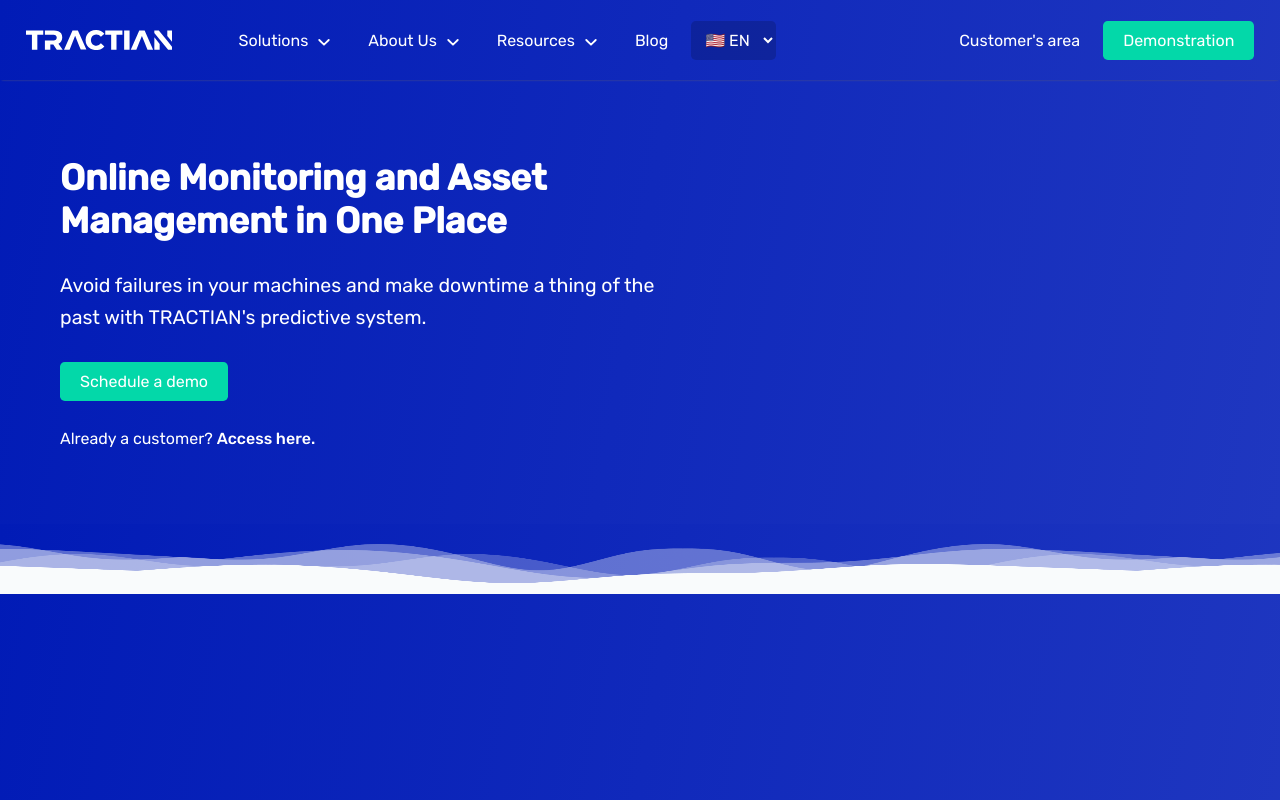
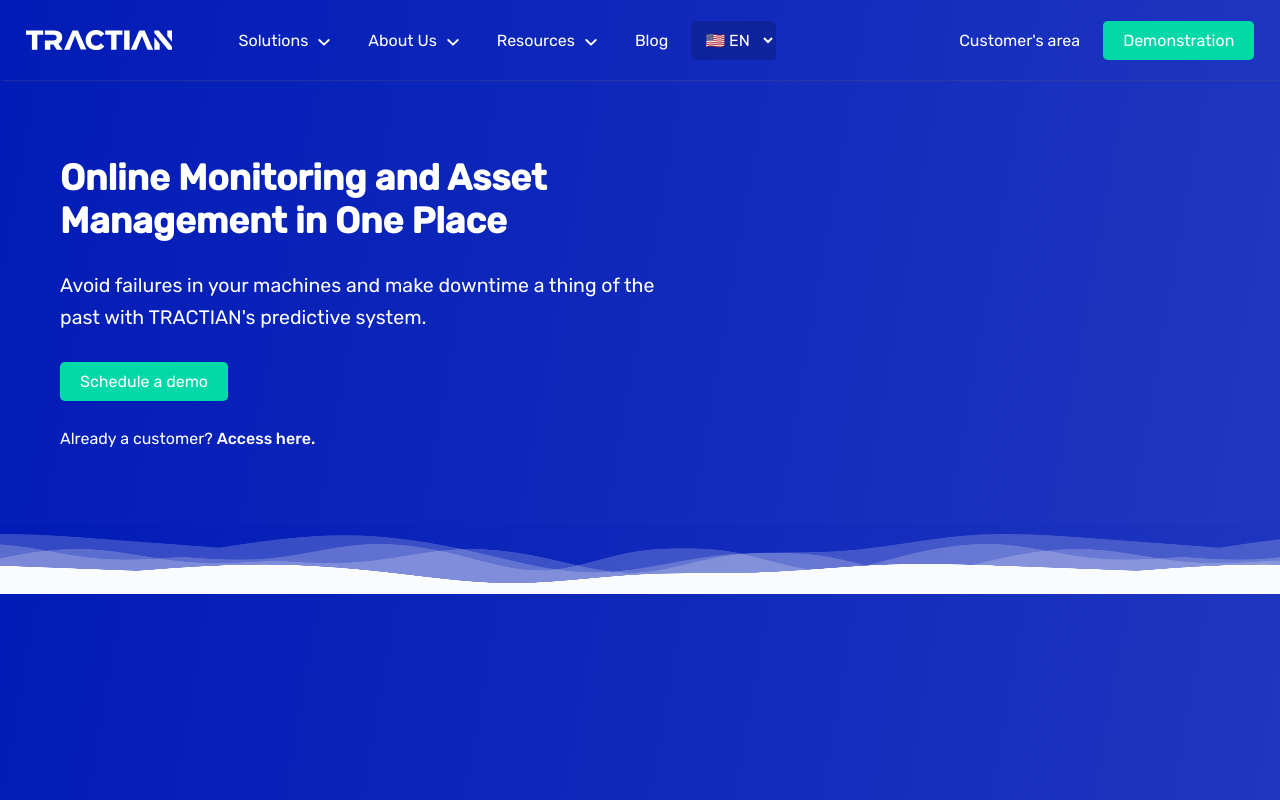
Before and after one commit to pedrotrasfereti/tractian-landing-page, a React (Vite) app: page / in a window 1280 px wide. Built offline with nearby package versions, Linux system fonts and the light colour scheme.

Commit message:
chore: adjust waves

```diff
--- a/src/components/Home/styles.css
+++ b/src/components/Home/styles.css
@@ -65,18 +65,18 @@
 }
 
 .Wave1 {
-  height: 40px;
+  height: 45px;
   background-image: url('./assets/wave2.png');
-  background-size: 1000px 40px;
-  opacity: .25;
+  background-size: 1000px 45px;
+  opacity: .2;
   animation: wavvy 20s linear infinite;
 }
 
 .Wave2 {
-  height: 45px;
+  height: 60px;
   background-image: url('./assets/wave1.png');
-  background-size: 1000px 45px;
-  opacity: .35;
+  background-size: 1000px 60px;
+  opacity: .2;
   animation: wavvy 25s linear infinite;
 }
 
@@ -84,7 +84,7 @@
   height: 50px;
   background-image: url('./assets/wave2.png');
   background-size: 1000px 50px;
-  opacity: .35;
+  opacity: .2;
   animation: wavvy 30s linear infinite;
 }
 
```
